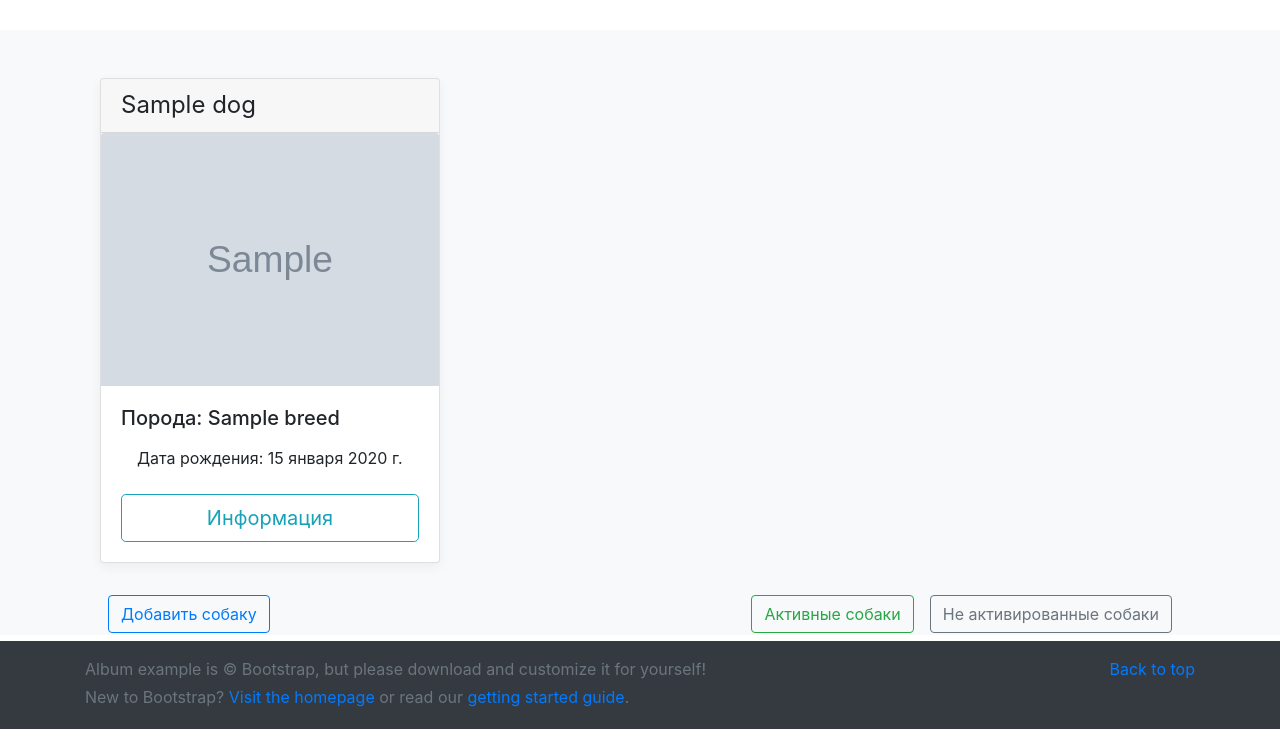
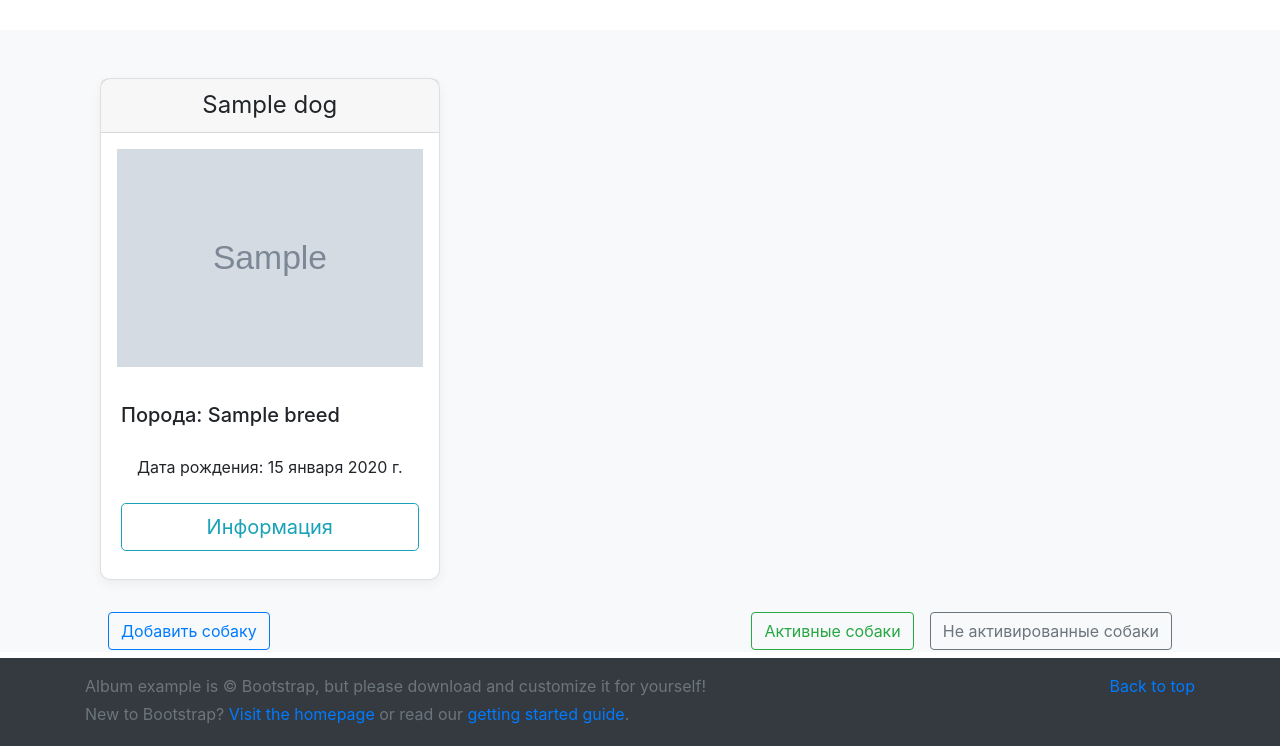
Before and after one commit to Rolllab/cDogsProject, a Django app: page /dogs/ in a window 1280 px wide. Shown: the part 242-988 px from the top of the page. Run offline with Django 5.2, Linux system fonts and the light colour scheme; tables that the repository leaves empty hold one stand-in row (values such as "Sample post"); grey boxes marked "Sample" are stand-in pictures; parts of the project's set-up code (start-up, migrations or seed data) failed here and were passed over; some libraries are stand-ins or nearby versions.

Commit message:
Выровнял фронт

```diff
--- a/dogs/templates/dogs/includes/inc_dog_card.html
+++ b/dogs/templates/dogs/includes/inc_dog_card.html
@@ -1,19 +1,51 @@
+{#{% load my_tags %}#}
+{#<div class="col-4">#}
+{#    <div class="card mb-4 box-shadow" style="border-radius: 10px">#}
+{#        <div class="card-header">#}
+{#            <h4 class="my-0 font-weight-normal text-center">{{ object.name }}</h4>#}
+{#        </div>#}
+{#        <img class="card-img-top p-3" src="{{ object.photo|dogs_media }}" width=100% height=100% alt="Card image cap">#}
+{#        <div class="card-body">#}
+{#            <h5 class="card-title pricing-card-title">Порода: {{ object.breed }}</h5>#}
+{#            <ul class="list-unstyled mt-3 mb-4 text-start m-3"><li>Дата рождения: {{ object.birth_date|default:'не указано' }}</li></ul>#}
+{#                <a href="{% url 'dogs:dog_detail' object.pk %}" class="btn btn-lg btn-block btn-outline-info">Информация</a>#}
+{#            {% if user.is_authenticated and object.owner == user or user.is_staff %}#}
+{#                <a href="{% url 'dogs:dog_update' object.pk %}" class="btn btn-lg btn-block btn-outline-warning">#}
+{#                    {% if user.is_superuser %}#}
+{#                        Изменить/Удалить#}
+{#                    {% elif object.owner == user or user.is_staff%}#}
+{#                        Изменить#}
+{#                    {% endif %}#}
+{#                </a>#}
+{#            {% endif %}#}
+{#        </div>#}
+{#    </div>#}
+{#</div>#}
+
 {% load my_tags %}
-<div class="col-4">
-    <div class="card mb-4 box-shadow">
+<div class="col-4 d-flex">  <!-- Добавлен d-flex для правильного растягивания -->
+    <div class="card mb-4 box-shadow flex-fill" style="border-radius: 10px">  <!-- flex-fill для растягивания -->
         <div class="card-header">
-            <h4 class="my-0 font-weight-normal">{{ object.name }}</h4>
+            <h4 class="my-0 font-weight-normal text-center">{{ object.name }}</h4>
         </div>
-        <img class="card-img-top" src="{{ object.photo|dogs_media }}" width=100% height=100% alt="Card image cap">
-        <div class="card-body">
+        <div class="img-container" style="height: 250px; overflow: hidden;">  <!-- Фиксированная высота для изображения -->
+            <img class="card-img-top h-100 w-100 p-3"
+                 src="{{ object.photo|dogs_media }}"
+                 style="object-fit: cover;"
+                 alt="Card image cap">
+        </div>
+        <div class="card-body d-flex flex-column">  <!-- flex-column для выравнивания -->
             <h5 class="card-title pricing-card-title">Порода: {{ object.breed }}</h5>
-            <ul class="list-unstyled mt-3 mb-4 text-start m-3"><li>Дата рождения: {{ object.birth_date|default:'не указано' }}</li></ul>
-                <a href="{% url 'dogs:dog_detail' object.pk %}" class="btn btn-lg btn-block btn-outline-info">Информация</a>
+            <ul class="list-unstyled mt-3 mb-4 text-start m-3">
+                <li>Дата рождения: {{ object.birth_date|default:'не указано' }}</li>
+            </ul>
+            <div class="mt-auto">  <!-- Прижимаем кнопки к низу -->
+                <a href="{% url 'dogs:dog_detail' object.pk %}" class="btn btn-lg btn-block btn-outline-info mb-2">Информация</a>
                 {% if user.is_authenticated and object.owner == user or user.is_staff %}
                     <a href="{% url 'dogs:dog_update' object.pk %}" class="btn btn-lg btn-block btn-outline-warning">
                         {% if user.is_superuser %}
                             Изменить/Удалить
-                    {% elif object.owner == user or user.is_staff%}
+                        {% elif object.owner == user or user.is_staff %}
                             Изменить
                         {% endif %}
                     </a>
@@ -21,3 +53,4 @@
             </div>
         </div>
     </div>
+</div>
```
Lines whose indentation alone changed are shown as unchanged.
